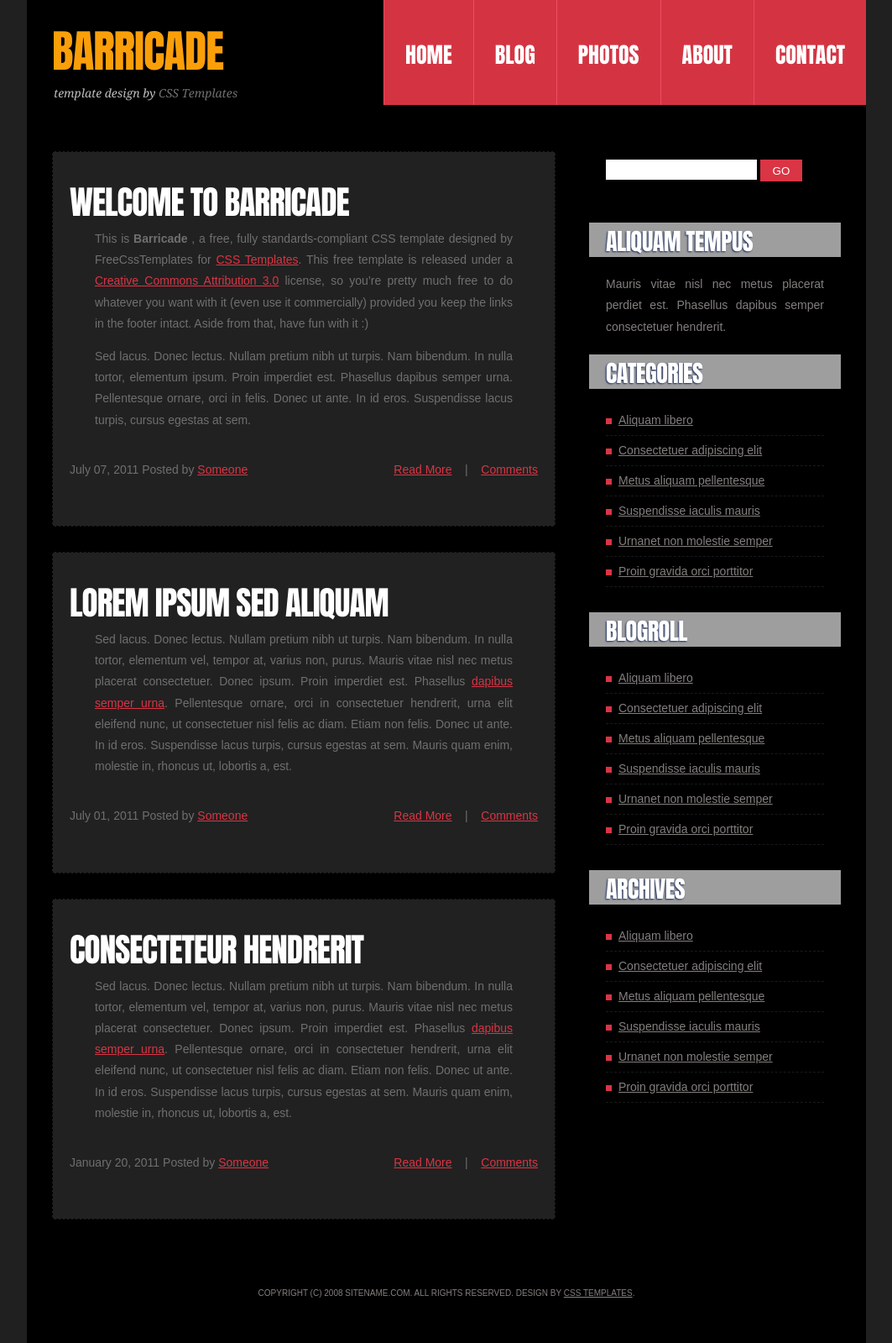
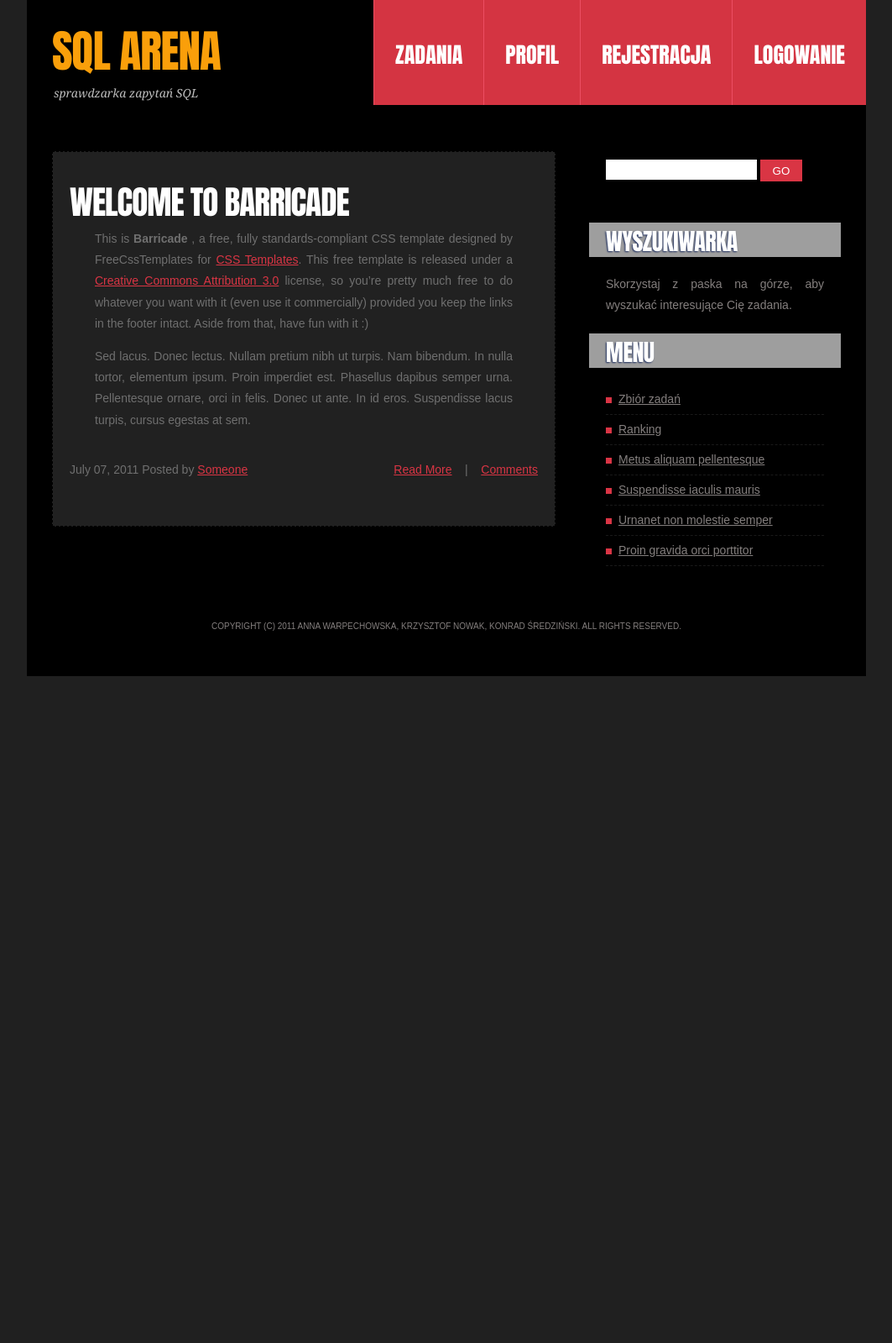
Before and after one commit to kiryx/SQLArena, a Django app: template templates/index.html in a window 1280 px wide. Shown: the whole page at 84% size, without its empty margins (108-1171 px from the left). After the commit the page ends 805 px from the top, so only its background shows below. Run offline with Django 3.2, Linux system fonts and the light colour scheme; the template is opened without the code that fills it, so the values that code supplies are empty; parts of the project's set-up code (start-up, migrations or seed data) failed here and were passed over; grey boxes are pictures that could not be loaded.

Commit message:
index taki juz prawie dobry

```diff
--- a/project_path.py
+++ /dev/null
@@ -1,2 +0,0 @@
-def get_path():
-	return r'/home/alice/Projekty/Django/SQLArena/'
--- a/settings.py
+++ b/settings.py
@@ -52,13 +52,13 @@ import os.path
 
 #Path Krzysiek
 import project_path
-PROJECT_PATH = project_path.get_path()
+#PROJECT_PATH = project_path.get_path()
 
 #Path Konjo
 #PROJECT_PATH = r'C:/Users/Konrad/Desktop/SQLArena/'
 
 #Path Ania
-#PROJECT_PATH = r'C:/Users/NIE OGARNIAM/SQLArena/'
+PROJECT_PATH = r'C:/Users/Ania/Desktop/SQLArena/'
 
 MEDIA_ROOT = os.path.join(PROJECT_PATH,'media/')
 
--- a/templates/index.html
+++ b/templates/index.html
@@ -1,21 +1,11 @@
 <!DOCTYPE html PUBLIC "-//W3C//DTD XHTML 1.0 Strict//EN" "http://www.w3.org/TR/xhtml1/DTD/xhtml1-strict.dtd">
-<!--
-Design by Free CSS Templates
-http://www.freecsstemplates.org
-Released for free under a Creative Commons Attribution 2.5 License
 
-Name       : Barricade
-Description: A two-column, fixed-width design with dark color scheme.
-Version    : 1.0
-Released   : 20110206
-
--->
 <html xmlns="http://www.w3.org/1999/xhtml">
 <head>
 <meta name="keywords" content="" />
 <meta name="description" content="" />
 <meta http-equiv="content-type" content="text/html; charset=utf-8" />
-<title>Barricade      by Free CSS Templates</title>
+<title>SQL Arena</title>
 <link rel="stylesheet" type="text/css" href="/media/style.css" />
 </head>
 <body>
@@ -23,16 +13,15 @@ Released   : 20110206
 	<div id="header-wrapper">
 		<div id="header">
 			<div id="logo">
-				<h1><a href="#">Barricade </a></h1>
-				<p>template design by <a href="http://www.freecsstemplates.org/"> CSS Templates</a></p>
+				<h1><a href="#">SQL Arena</a></h1>
+				<p>sprawdzarka zapytań SQL</p>
 			</div>
 			<div id="menu">
 				<ul>
-					<li class="current_page_item"><a href="#">Home</a></li>
-					<li><a href="#">Blog</a></li>
-					<li><a href="#">Photos</a></li>
-					<li><a href="#">About</a></li>
-					<li><a href="#">Contact</a></li>
+					<li><a href="#">Zadania</a></li>
+					<li><a href="#">Profil</a></li>
+					<li><a href="#">Rejestracja</a></li>
+					<li><a href="#">Logowanie</a></li>
 				</ul>
 			</div>
 		</div>
@@ -42,8 +31,8 @@ Released   : 20110206
 		<div id="page-bgtop">
 			<div id="page-bgbtm">
 				<div id="content">
+				{% block content %}{% endblock %}
 					<div class="post">
-					{% block content %}{% endblock %}
 						<h2 class="title"><a href="#">Welcome to Barricade </a></h2>
 						<div class="entry">
 							<p>This is <strong>Barricade </strong>, a free, fully standards-compliant CSS template designed by FreeCssTemplates<a href="http://www.nodethirtythree.com/"></a> for <a href="http://www.freecsstemplates.org/"> CSS Templates</a>.  This free template is released under a <a href="http://creativecommons.org/licenses/by/3.0/">Creative Commons Attribution 3.0</a> license, so you’re pretty much free to do whatever you want with it (even use it commercially) provided you keep the links in the footer intact. Aside from that, have fun with it :)</p>
@@ -51,26 +40,6 @@ Released   : 20110206
 						</div>
 						<div class="byline">
 							<p class="meta">July 07, 2011 Posted by <a href="#">Someone</a></p>
-							<p class="links"><a href="#">Read More</a>&nbsp;&nbsp;&nbsp;&nbsp;|&nbsp;&nbsp;&nbsp;&nbsp;<a href="#" title="b0x w">Comments</a></p>
-						</div>
-					</div>
-					<div class="post">
-						<h2 class="title"><a href="#">Lorem ipsum sed aliquam</a></h2>
-						<div class="entry">
-							<p>Sed lacus. Donec lectus. Nullam pretium nibh ut turpis. Nam bibendum. In nulla tortor, elementum vel, tempor at, varius non, purus. Mauris vitae nisl nec metus placerat consectetuer. Donec ipsum. Proin imperdiet est. Phasellus <a href="#">dapibus semper urna</a>. Pellentesque ornare, orci in consectetuer hendrerit, urna elit eleifend nunc, ut consectetuer nisl felis ac diam. Etiam non felis. Donec ut ante. In id eros. Suspendisse lacus turpis, cursus egestas at sem.  Mauris quam enim, molestie in, rhoncus ut, lobortis a, est.</p>
-						</div>
-						<div class="byline">
-							<p class="meta">July 01, 2011 Posted by <a href="#">Someone</a></p>
-							<p class="links"><a href="#">Read More</a>&nbsp;&nbsp;&nbsp;&nbsp;|&nbsp;&nbsp;&nbsp;&nbsp;<a href="#" title="b0x w">Comments</a></p>
-						</div>
-					</div>
-					<div class="post">
-						<h2 class="title"><a href="#">Consecteteur hendrerit </a></h2>
-						<div class="entry">
-							<p>Sed lacus. Donec lectus. Nullam pretium nibh ut turpis. Nam bibendum. In nulla tortor, elementum vel, tempor at, varius non, purus. Mauris vitae nisl nec metus placerat consectetuer. Donec ipsum. Proin imperdiet est. Phasellus <a href="#">dapibus semper urna</a>. Pellentesque ornare, orci in consectetuer hendrerit, urna elit eleifend nunc, ut consectetuer nisl felis ac diam. Etiam non felis. Donec ut ante. In id eros. Suspendisse lacus turpis, cursus egestas at sem.  Mauris quam enim, molestie in, rhoncus ut, lobortis a, est.</p>
-						</div>
-						<div class="byline">
-							<p class="meta">January 20, 2011 Posted by <a href="#">Someone</a></p>
 							<p class="links"><a href="#">Read More</a>&nbsp;&nbsp;&nbsp;&nbsp;|&nbsp;&nbsp;&nbsp;&nbsp;<a href="#" title="b0x w">Comments</a></p>
 						</div>
 					</div>
@@ -91,36 +60,14 @@ Released   : 20110206
 							<div style="clear: both;">&nbsp;</div>
 						</li>
 						<li>
-							<h2>Aliquam tempus</h2>
-							<p>Mauris vitae nisl nec metus placerat perdiet est. Phasellus dapibus semper consectetuer hendrerit.</p>
+							<h2>Wyszukiwarka</h2>
+							<p>Skorzystaj z paska na górze, aby wyszukać interesujące Cię zadania.</p>
 						</li>
 						<li>
-							<h2>Categories</h2>
+							<h2>Menu</h2>
 							<ul>
-								<li><a href="#">Aliquam libero</a></li>
-								<li><a href="#">Consectetuer adipiscing elit</a></li>
-								<li><a href="#">Metus aliquam pellentesque</a></li>
-								<li><a href="#">Suspendisse iaculis mauris</a></li>
-								<li><a href="#">Urnanet non molestie semper</a></li>
-								<li><a href="#">Proin gravida orci porttitor</a></li>
-							</ul>
-						</li>
-						<li>
-							<h2>Blogroll</h2>
-							<ul>
-								<li><a href="#">Aliquam libero</a></li>
-								<li><a href="#">Consectetuer adipiscing elit</a></li>
-								<li><a href="#">Metus aliquam pellentesque</a></li>
-								<li><a href="#">Suspendisse iaculis mauris</a></li>
-								<li><a href="#">Urnanet non molestie semper</a></li>
-								<li><a href="#">Proin gravida orci porttitor</a></li>
-							</ul>
-						</li>
-						<li>
-							<h2>Archives</h2>
-							<ul>
-								<li><a href="#">Aliquam libero</a></li>
-								<li><a href="#">Consectetuer adipiscing elit</a></li>
+								<li><a href="#">Zbiór zadań</a></li>
+								<li><a href="#">Ranking</a></li>
 								<li><a href="#">Metus aliquam pellentesque</a></li>
 								<li><a href="#">Suspendisse iaculis mauris</a></li>
 								<li><a href="#">Urnanet non molestie semper</a></li>
@@ -136,7 +83,7 @@ Released   : 20110206
 	</div>
 	<!-- end #page -->
 	<div id="footer">
-		<p>Copyright (c) 2008 Sitename.com. All rights reserved. Design by <a href="http://www.freecsstemplates.org/"> CSS Templates</a>.</p>
+		<p>Copyright (c) 2011 Anna Warpechowska, Krzysztof Nowak, Konrad Średziński. All rights reserved.</p>
 	</div>
 </div>
 <!-- end #footer -->
```
Also changed, not shown: baza_danych.sqlite3.
